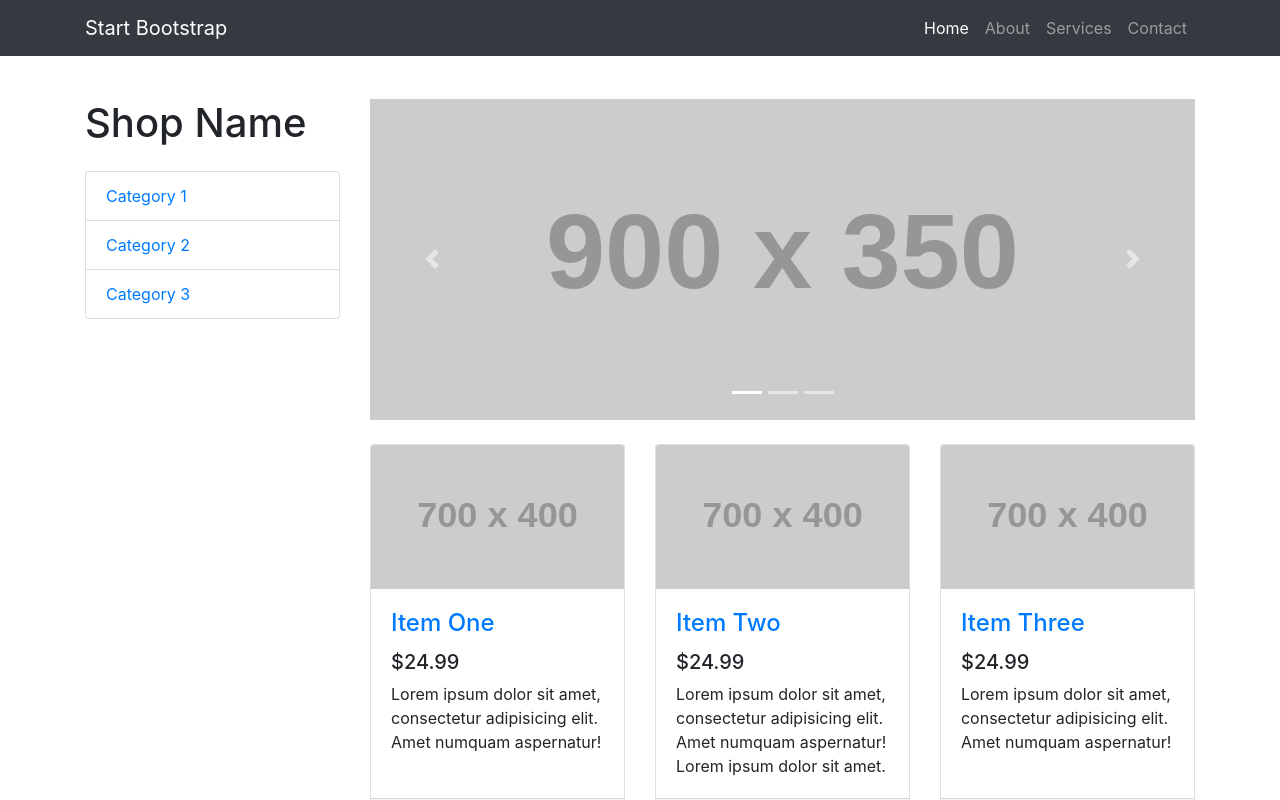
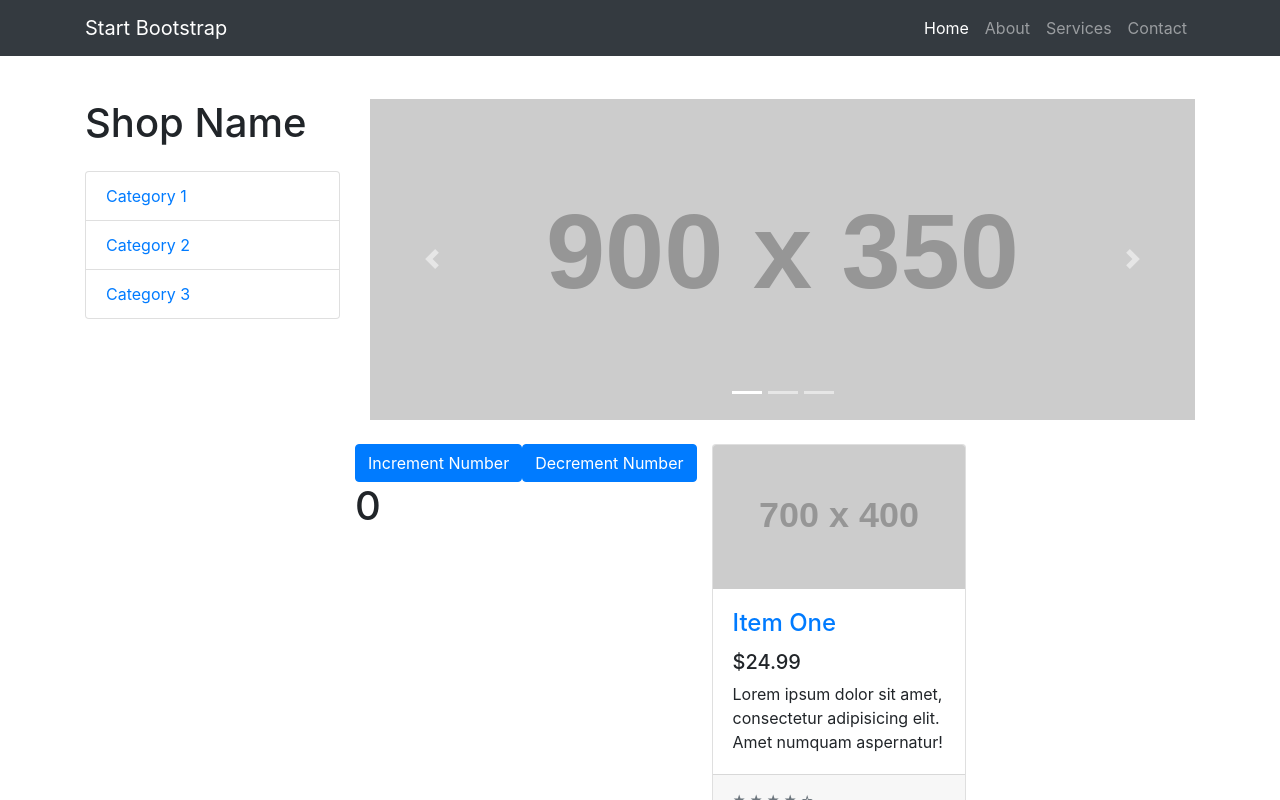
Before and after one commit to guhandelta/nextMovieApp, a Next.js app: page / in a window 1280 px wide. Shown: the top 800 px of the page. Built offline with nearby package versions, Linux system fonts and the light colour scheme.

Commit message:
Initialized the state

```diff
--- a/components/Movielist.js
+++ b/components/Movielist.js
@@ -1,8 +1,34 @@
 import React from "react";
 
-const Movielist = () => {
+class Movielist extends React.Component {
+  //   state = {
+  //     count: 0
+  //   };
+  constructor(props) {
+    super(props);
+    this.state = {
+      count: 0
+    };
+  }
+  increment = () => {
+    alert("Incrementing Number");
+  };
+  decrement = () => {
+    alert("Decrementing Number");
+  };
+  render() {
     return (
       <React.Fragment>
+        <div className="">
+          <button onClick={this.increment} className="btn btn-primary">
+            Increment Number
+          </button>
+          <button onClick={this.decrement} className="btn btn-primary">
+            Decrement Number
+          </button>
+          <h1>{this.state.count}</h1>
+        </div>
+
         <div className="col-lg-4 col-md-6 mb-4">
           <div className="card h-100">
             <a href="#">
@@ -166,5 +192,6 @@
         </div>
       </React.Fragment>
     );
-};
+  }
+}
 export default Movielist;
```
Lines whose indentation alone changed are shown as unchanged.
